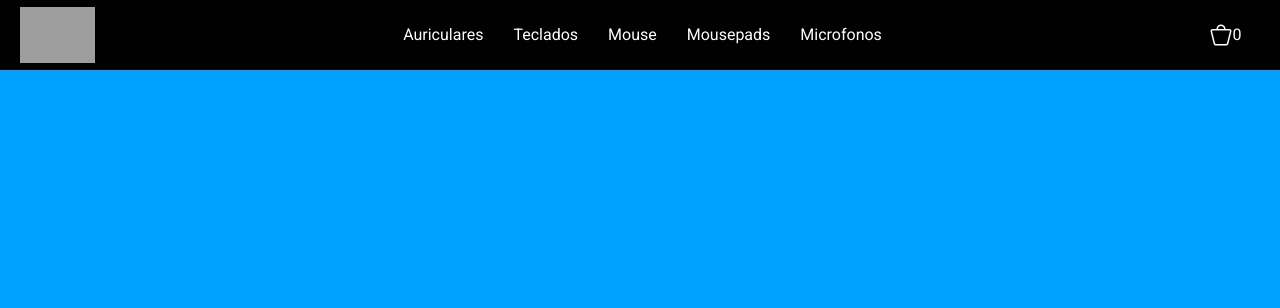
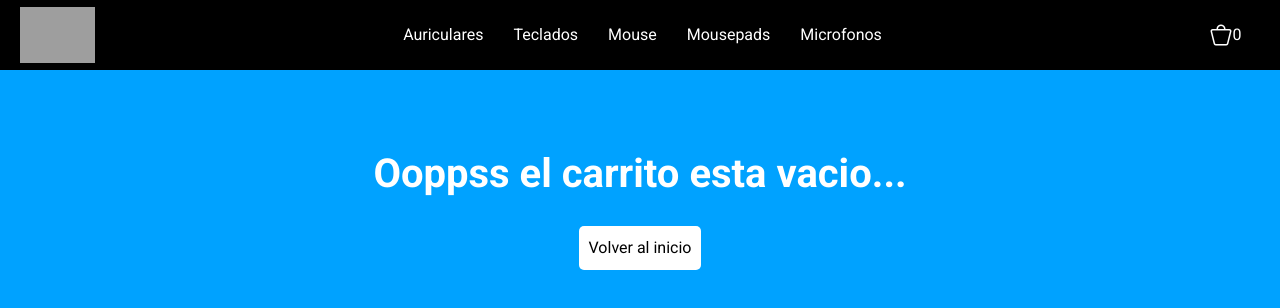
Before and after one commit to maxiiibar/Proyecto-Final-React, a React (Vite) app: page /carrito in a window 1280 px wide. Shown: the top 308 px of the page. Built offline with nearby package versions, Linux system fonts and the light colour scheme; grey boxes are pictures that could not be loaded.

Commit message:
Dando estilos al carrito

```diff
--- /dev/null
+++ b/src/components/Carrito/Carrito.css
@@ -0,0 +1,48 @@
+.contenedor-carrito-vacio{
+    display: flex;
+    justify-content: center;
+}
+.carrito-vacio{
+    display: flex;
+    flex-direction: column;
+    align-items: center;
+    gap: 20px;
+    margin-top: 10vh;
+    width: 1000px;
+    height: 200px;
+}
+.carrito-vacio h2{
+    font-weight: 700;
+    font-size: 40px;
+    color: white;
+}
+.button-volver{
+    background-color: white;
+    font-weight: 500;
+    color: black;
+    padding: 10px;
+    border-radius: 5px;
+}
+.button-volver:hover{
+    color: black;
+}
+
+.seccion-carrito{
+    display: flex;
+    justify-content: center;
+}
+.contenedor-carrito{
+    width: 1200px;
+    margin-top: 50px;
+    background-color: rgb(3, 40, 62);
+    border-radius: 10px;
+}
+.lista-items{
+    width: 700px;
+    height: fit-content;
+    display: flex;
+    flex-direction: column;
+    align-items: center;
+    gap: 30px;
+    padding: 20px;
+}
--- a/src/components/Carrito/Carrito.jsx
+++ b/src/components/Carrito/Carrito.jsx
@@ -1,17 +1,61 @@
-import { useContext } from "react"
-import { CartContext } from "../../context/CartContext"
-import ItemCarrito from "../ItemCarrito/ItemCarrito"
+import { useContext } from "react";
+import { useState } from "react";
+import { Link } from "react-router-dom";
+import { CartContext } from "../../context/CartContext";
+import ItemCarrito from "../ItemCarrito/ItemCarrito";
+import "./Carrito.css";
 
 const Carrito = () => {
-  const { carrito } = useContext(CartContext)
+  const { carrito } = useContext(CartContext);
+
+  const [zoom, setZoom] = useState(false);
+
+  const handleMouseOver = () => {
+    setZoom(true);
+  };
+  const handleMouseLeave = () => {
+    setZoom(false);
+  };
+
+  const estiloCard = {
+    transform: zoom ? "scale(1.05)" : "scale(1.0)",
+    transition: "transform 0.1s ease-in-out, boxShadow 0.1s ease-in-out",
+    boxShadow: zoom && "2px 2px 10px 0.5px rgba(0, 0, 0, 0.2)",
+    zIndex: zoom ? "9000" : "1",
+    overflow: "hidden",
+  };
+
+  if (carrito.length === 0) {
+    return (
+      <section className="contenedor-carrito-vacio">
+        <article className="carrito-vacio">
+          <h2>Ooppss el carrito esta vacio...</h2>
+          <Link
+            className="button-volver"
+            style={estiloCard}
+            onMouseOver={handleMouseOver}
+            onMouseLeave={handleMouseLeave}
+            to="/"
+          >
+            Volver al inicio
+          </Link>
+        </article>
+      </section>
+    );
+  }
 
   return (
-    <section>
-      {
-        carrito.map((producto)=> <ItemCarrito producto={producto} key={producto.id}/>)
-      }
+    <section className="seccion-carrito">
+      <div className="contenedor-carrito">
+        <div className="lista-items">
+          {carrito.map((producto) => (
+            <ItemCarrito producto={producto} key={producto.id} />
+          ))}
+        </div>
+        <div className="total-recibo"></div>
+      </div>
     </section>
-  )
-}
+  );
+};
 
-export default Carrito
+export default Carrito;
--- a/src/components/Item/Item.css
+++ b/src/components/Item/Item.css
@@ -21,8 +21,6 @@
     align-items: start;
 }
 img{
-    height: auto;
-    width: auto;
     max-width: 130px;
     max-height: 130px;
 }
--- /dev/null
+++ b/src/components/ItemCarrito/ItemCarrito.css
@@ -0,0 +1,61 @@
+.item-carrito{
+    background-color: white;
+    display: flex;
+    align-items: center;
+    justify-content: space-between;
+    width: 600px;
+    height: 130px;
+    border-radius: 5px;
+    padding: 0 10px;
+}
+.imagen-carrito{
+    background-color: white;
+    height: 130px;
+    width: 130px;
+    display: flex;
+    align-items: center;
+    justify-content: center;
+}
+.imagen-carrito img{
+    max-width: 100px;
+    max-height: 100px;
+}
+.informacion-carrito{
+    display: flex;
+    flex-direction: column;
+    justify-content: center;
+    height: 130px;
+    width:200px;
+}
+.informacion-carrito p{
+    font-size: 18px;
+    font-weight: 700;
+}
+.informacion-carrito button{
+    font-size: 12px;
+    width: 80px;
+    border-radius: 3px;
+    background-color: white;
+}
+.botones-carrito{
+    display: flex;
+    align-items: center;
+    justify-content: space-between;
+    width: 90px;
+    height: 30;
+    border: 1px solid black;
+    /* border-radius: 5px; */
+}
+.botones-carrito p{
+    width: 30px;
+    text-align: center;
+}
+.botones-carrito button{
+    width: 30px;
+    border-radius: 0;
+    border: none;
+    background-color: white;
+}
+.precio{
+    width: 100px;
+}
--- a/src/components/ItemCarrito/ItemCarrito.jsx
+++ b/src/components/ItemCarrito/ItemCarrito.jsx
@@ -1,20 +1,22 @@
+import './ItemCarrito.css'
+
 const ItemCarrito = ( {producto} ) => {
   return (
-    <article>
-        <div>
+    <article className="item-carrito">
+        <div className='imagen-carrito'>
             <img src={producto.imagen} alt="" />
         </div>
-        <div>
+        <div className='informacion-carrito'>
             <p>{producto.nombre}</p>
             <button>Eliminar</button>
         </div>
-        <div>
+        <div className='botones-carrito'>
             <button>-</button>
-            <p>1</p>
+            <p>{producto.cantidad}</p>
             <button>+</button>
         </div>
         <div className="precio">
-            <p>333333</p>
+            <p>${producto.precio}</p>
         </div>
     </article>
   )
```
